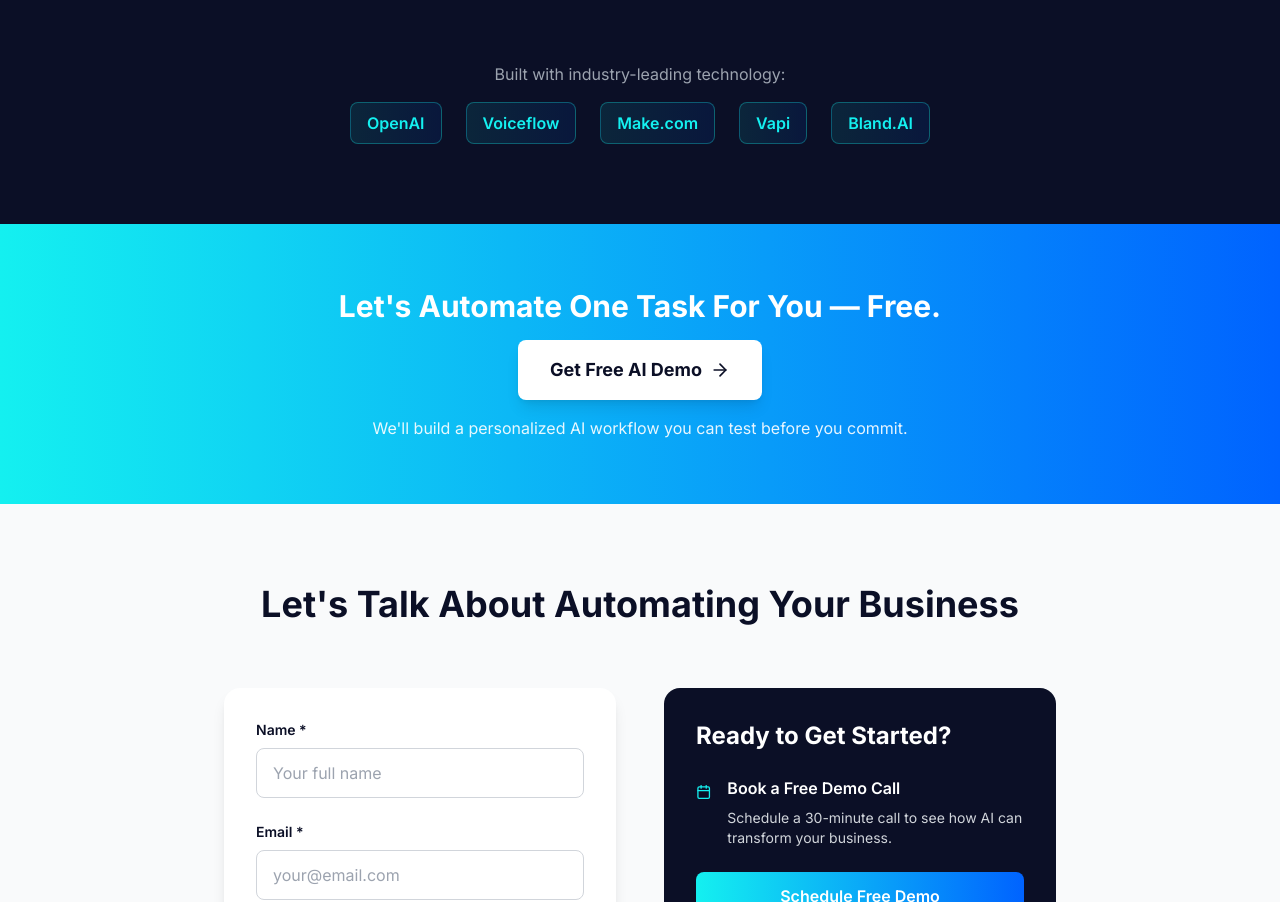
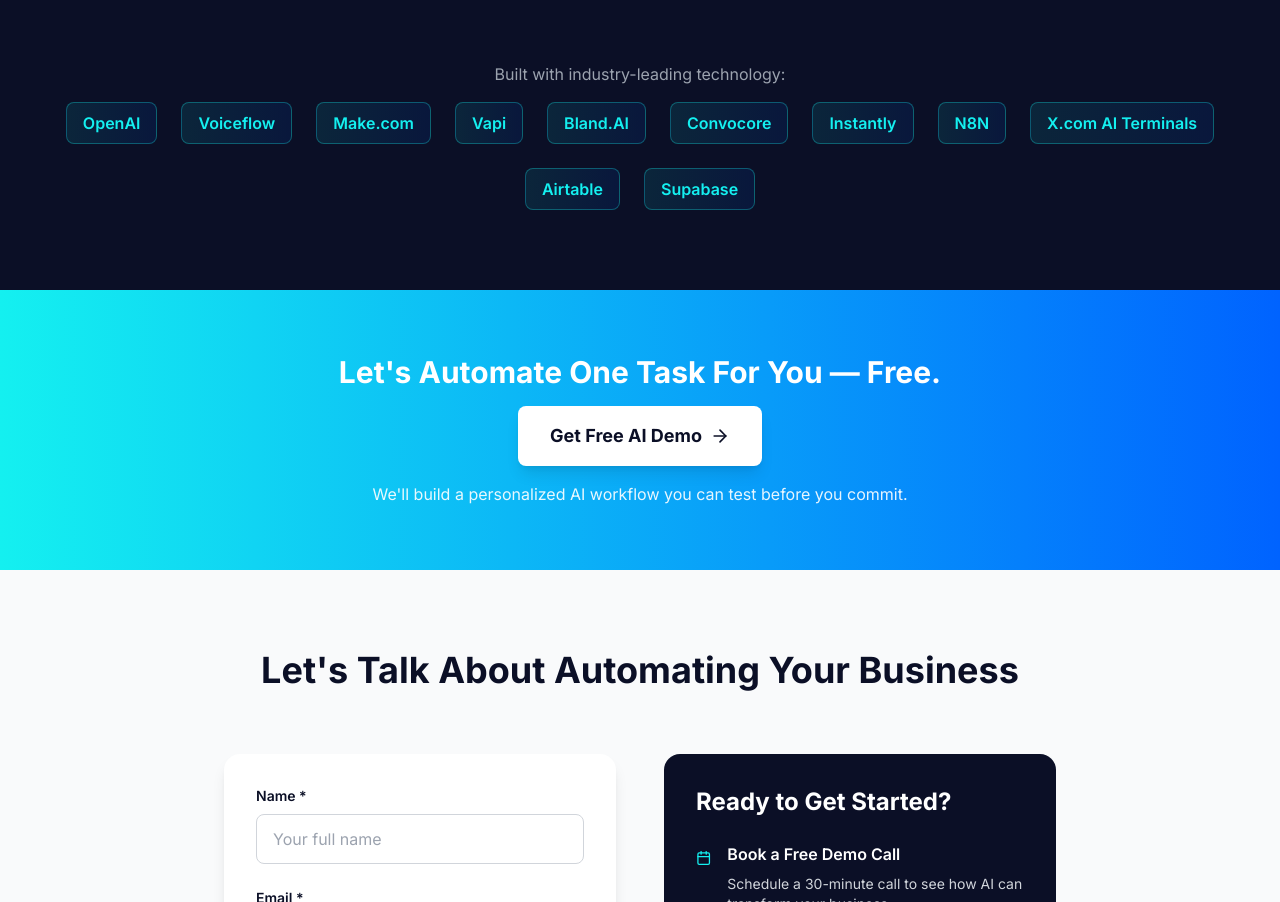
Before and after one commit to Arpi-AI-Automation/ARPI, a React (Vite) app: page / in a window 1280 px wide. Shown: the part 3358-4260 px from the top of the page. Built offline with nearby package versions, Linux system fonts and the light colour scheme; no server answers.

Commit message:
Add new technologies to tech stack

```diff
--- a/src/components/ProofSection.tsx
+++ b/src/components/ProofSection.tsx
@@ -24,7 +24,7 @@ const ProofSection = () => {
   ];
 
   const techStack = [
-    'OpenAI', 'Voiceflow', 'Make.com', 'Vapi', 'Bland.AI'
+    'OpenAI', 'Voiceflow', 'Make.com', 'Vapi', 'Bland.AI', 'Convocore', 'Instantly', 'N8N', 'X.com AI Terminals', 'Airtable', 'Supabase'
   ];
 
   return (
```
